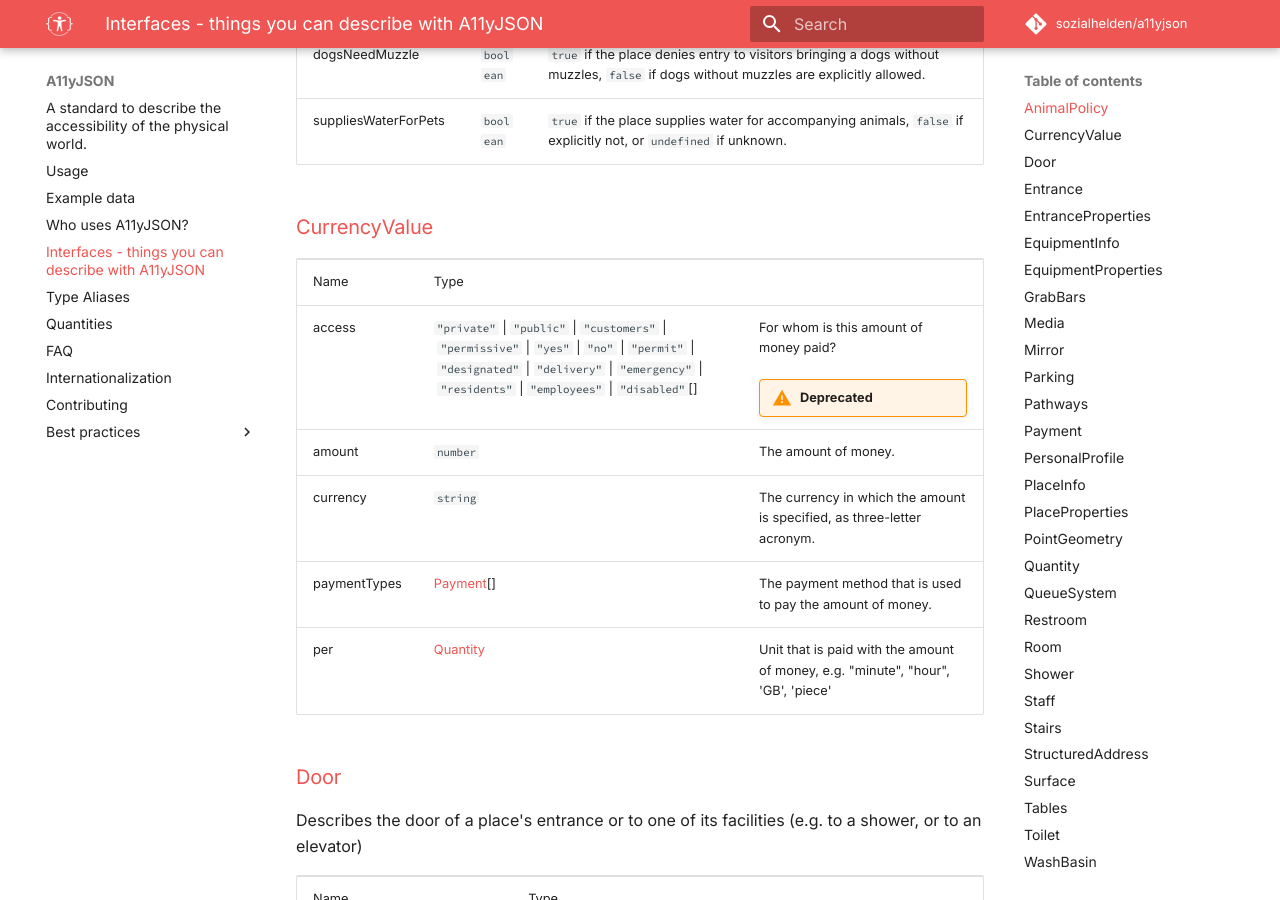
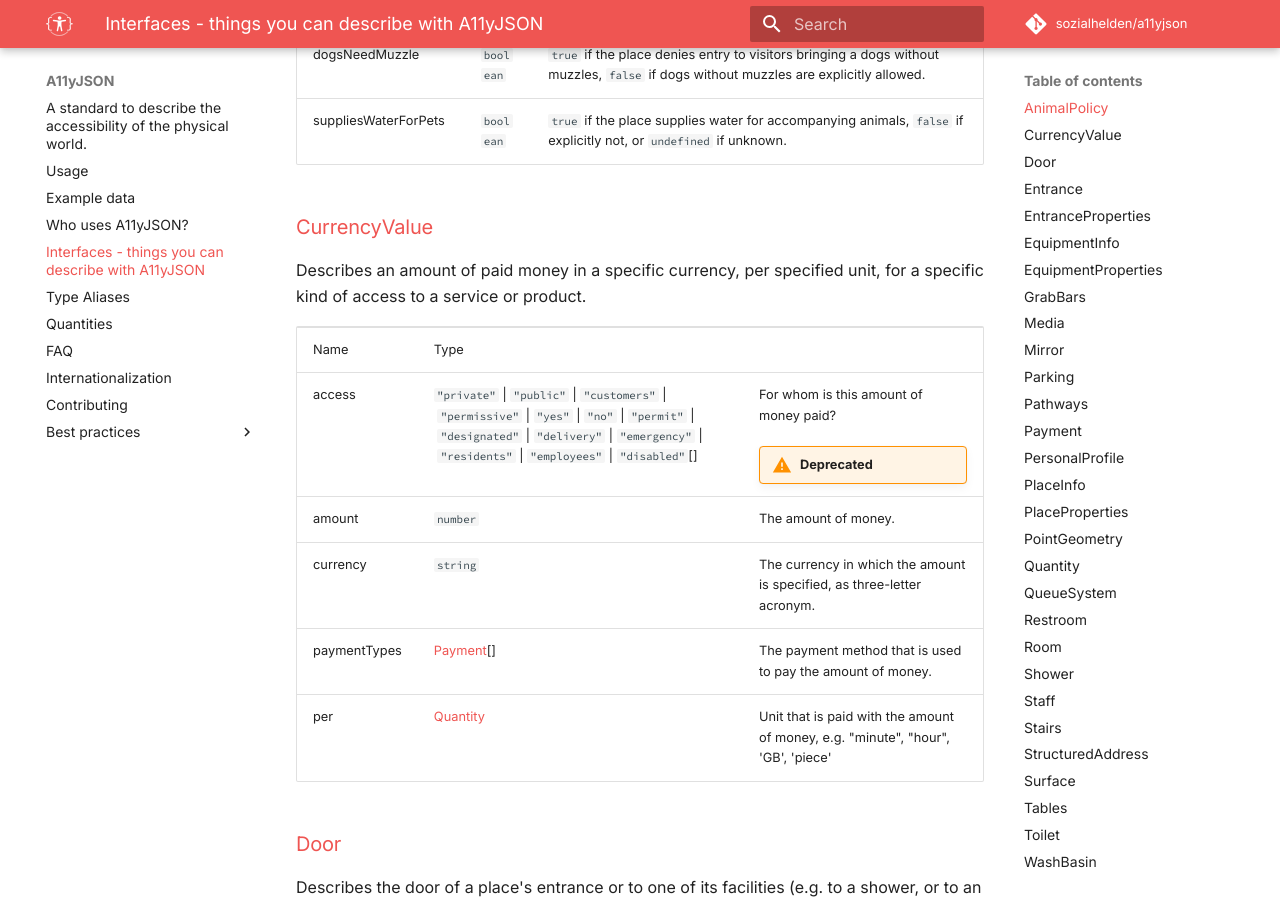
Before and after one commit to sozialhelden/a11yjson, an MkDocs documentation site: the page built from docs/3-interfaces.md, in a window 1280 px wide and 900 px high, scrolled down 3095 px. Built offline with MkDocs 1.6.1 and Material for MkDocs 9.7.7, drawn with Linux system fonts in a browser that asks for light colours; comment, search, counter and statistics services are not loaded.

Commit message:
Rebuild docs

```diff
--- a/docs/3-interfaces.md
+++ b/docs/3-interfaces.md
@@ -69,7 +69,8 @@ dogs without muzzles are explicitly allowed.</p>
 
 ### <a id="CurrencyValue">CurrencyValue</a>
 
-
+  Describes an amount of paid money in a specific currency, per specified unit, for a specific kind
+of access to a service or product.
 
   <table><tr><td>Name</td><td>Type</td><td></td></tr><tr><td>access</td><td><code>"private"</code>&nbsp;|&nbsp;<code>"public"</code>&nbsp;|&nbsp;<code>"customers"</code>&nbsp;|&nbsp;<code>"permissive"</code>&nbsp;|&nbsp;<code>"yes"</code>&nbsp;|&nbsp;<code>"no"</code>&nbsp;|&nbsp;<code>"permit"</code>&nbsp;|&nbsp;<code>"designated"</code>&nbsp;|&nbsp;<code>"delivery"</code>&nbsp;|&nbsp;<code>"emergency"</code>&nbsp;|&nbsp;<code>"residents"</code>&nbsp;|&nbsp;<code>"employees"</code>&nbsp;|&nbsp;<code>"disabled"</code>[]</td><td><p>For whom is this amount of money paid?</p>
 
```
